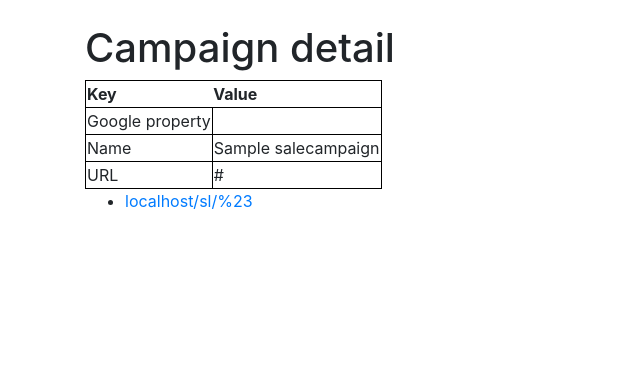
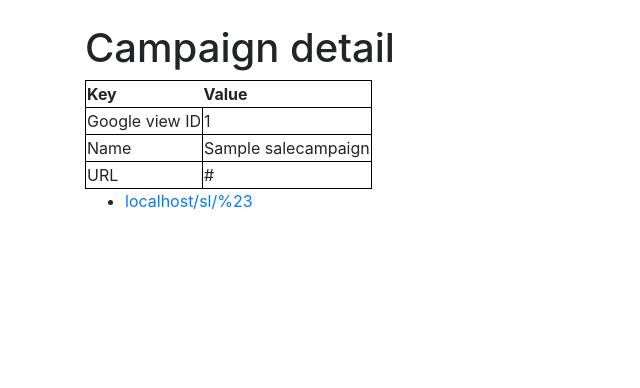
Before and after one commit to crowd-tools/crowd-link, a Django app: page /view/campaign/1 in a window 1280 px wide. Shown: the part 56-444 px from the top of the page, without its empty margins (0-640 px from the left). Run offline with Django 3.2, Linux system fonts and the light colour scheme; tables that the repository leaves empty hold one stand-in row (values such as "Sample post"); parts of the project's set-up code (start-up, migrations or seed data) failed here and were passed over; some libraries are stand-ins or nearby versions.

Commit message:
:bug: Add google view id to campaign form view

```diff
--- a/app/forms.py
+++ b/app/forms.py
@@ -11,7 +11,7 @@ class OnBoardForm(forms.ModelForm):
 
     class Meta:
         model = models.SaleCampaign
-        fields = ('name', 'url', 'reward')
+        fields = ('name', 'url', 'reward', 'google_view_id')
 
     def __init__(self, user, *args, **kwargs):
         super().__init__(*args, **kwargs)
--- a/app/templates/app/campaign_create.html
+++ b/app/templates/app/campaign_create.html
@@ -6,10 +6,10 @@
     {% if ga_data %}
         <form action="{% url 'campaign_submit' %}" method="post">
             {% csrf_token %}
-            <label for="google_property">Choose a property:</label>
-            <select id="google_property" name="google_property">
+            <label for="google_view_id">Choose a property:</label>
+            <select id="google_view_id" name="google_view_id">
                 {% for  item in ga_data.items %}
-                    <option value="{{ item.id }}"> {{ item.websiteUrl }}</option>
+                    <option value="ga:{{ item.defaultProfileId }}"> {{ item.websiteUrl }}</option>
                 {% endfor %}
             </select>
             <br>
--- a/app/templates/app/campaign_detail.html
+++ b/app/templates/app/campaign_detail.html
@@ -14,8 +14,8 @@
         </thead>
         <tbody>
         <tr>
-            <td>Google property</td>
-            <td>{{ campaign_detail.google_property }}</td>
+            <td>Google view ID</td>
+            <td>{{ campaign_detail.google_view_id }}</td>
         </tr>
         <tr>
             <td>Name</td>
```
